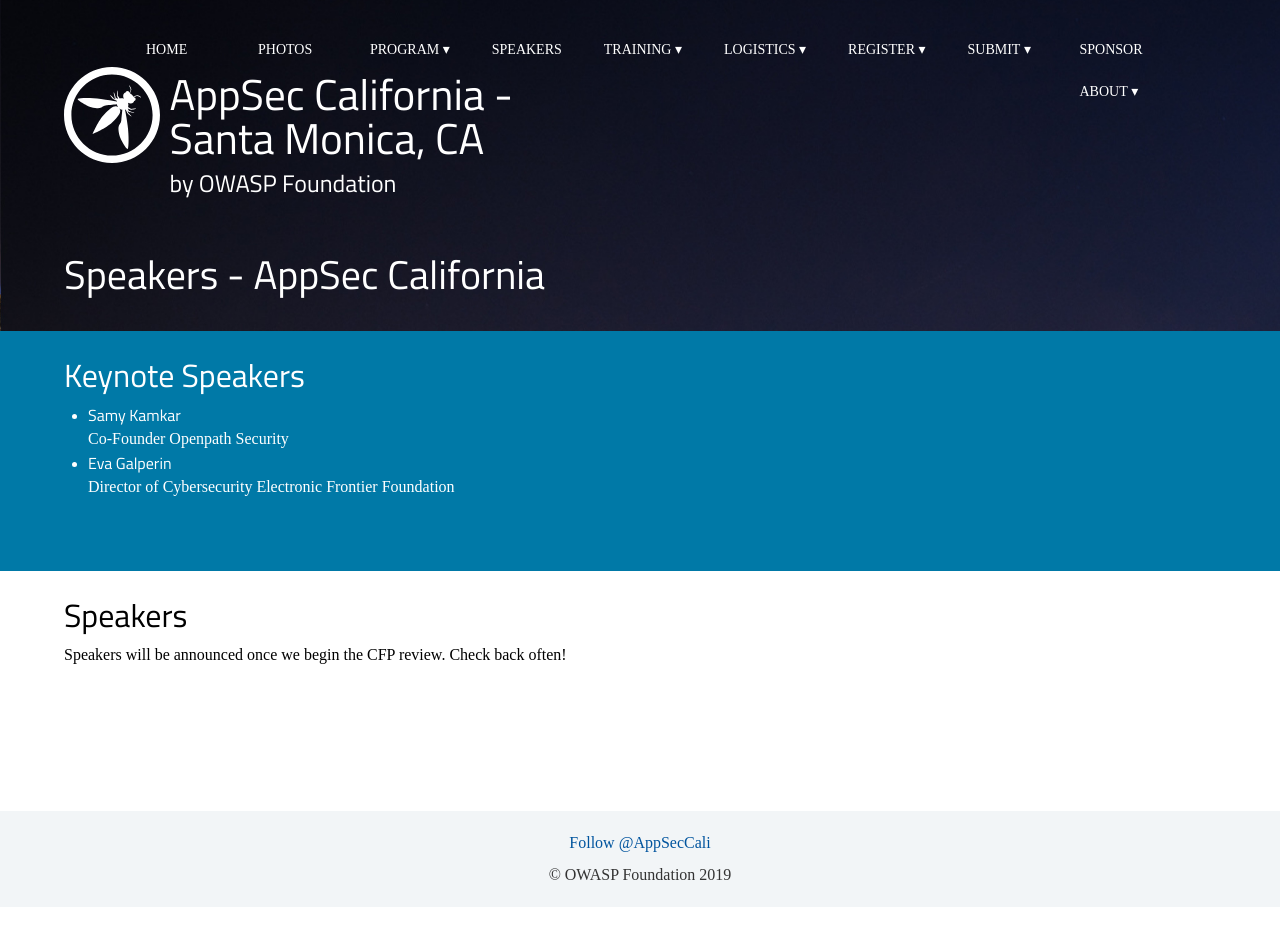
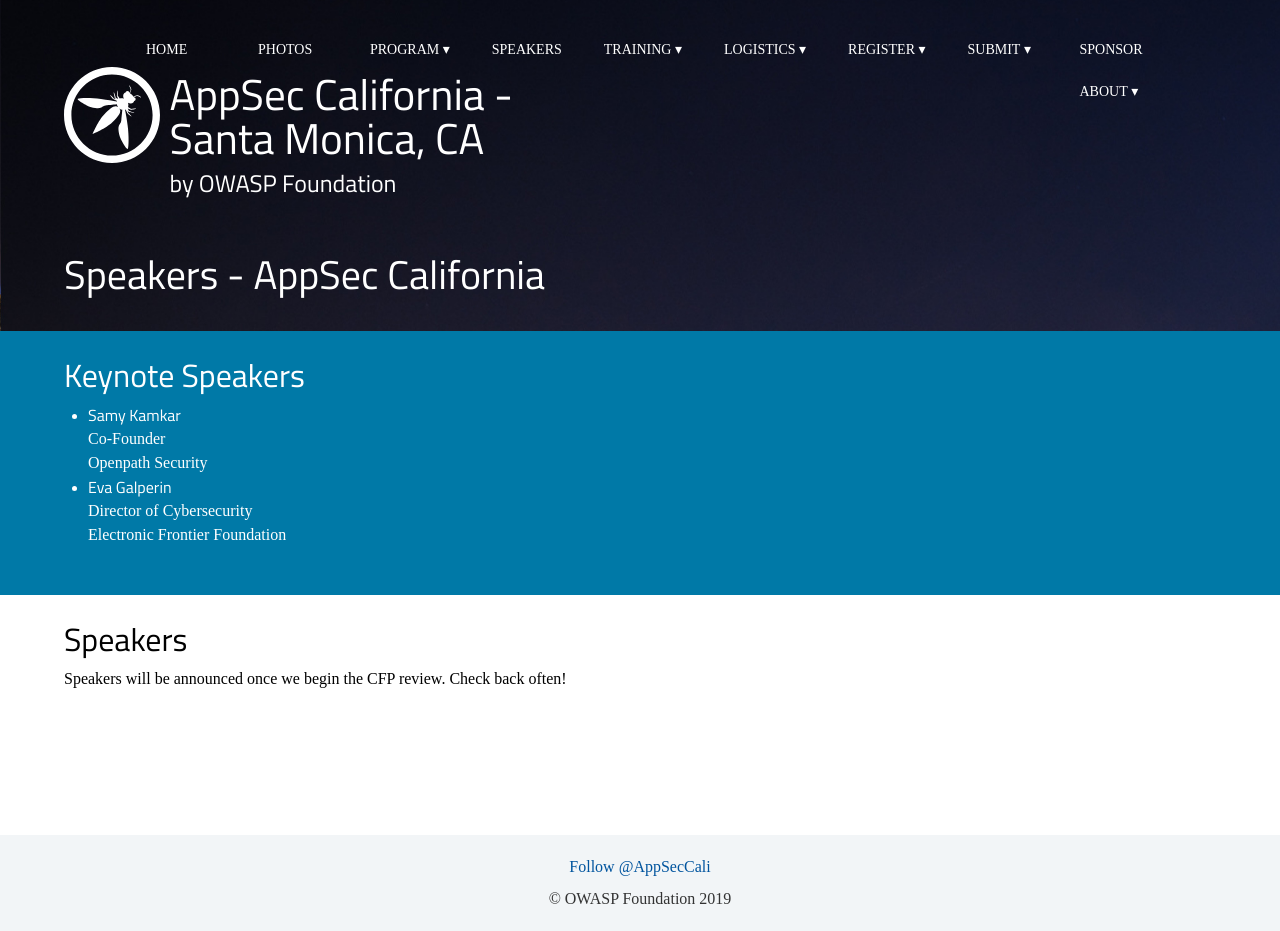
Before and after one commit to OWASP/2020-appseccalifornia, a Jekyll site: the page built from speakers/index.html, in a window 1280 px wide. Built offline with Jekyll 4.4.1, drawn with Linux system fonts in a browser that asks for light colours; some web fonts are replaced; comment, search, counter and statistics services are not loaded; before the commit the page ends 907 px from its top, so only the background shows below that; grey boxes are pictures that could not be loaded.

Commit message:
playing with layout

```diff
--- a/speakers/index.html
+++ b/speakers/index.html
@@ -11,13 +11,13 @@
          <li>
         	<div style="background-image: url(../assets/images/team/owasp_logo.png)"></div>
                 <h4>Samy Kamkar</h4>
-                <span class="role">Co-Founder</span>
+                <span class="role">Co-Founder</span><br>
 		<span class="role">Openpath Security</span>
         </li>
 	<li>
 		<div style="background-image: url(../assets/images/team/owasp_logo.png)"></div>
 		<h4>Eva Galperin</h4>
-		<span class="role">Director of Cybersecurity</span>
+		<span class="role">Director of Cybersecurity</span><br>
 		<span class="role">Electronic Frontier Foundation</span>
 	</li>
 </ul>
```
